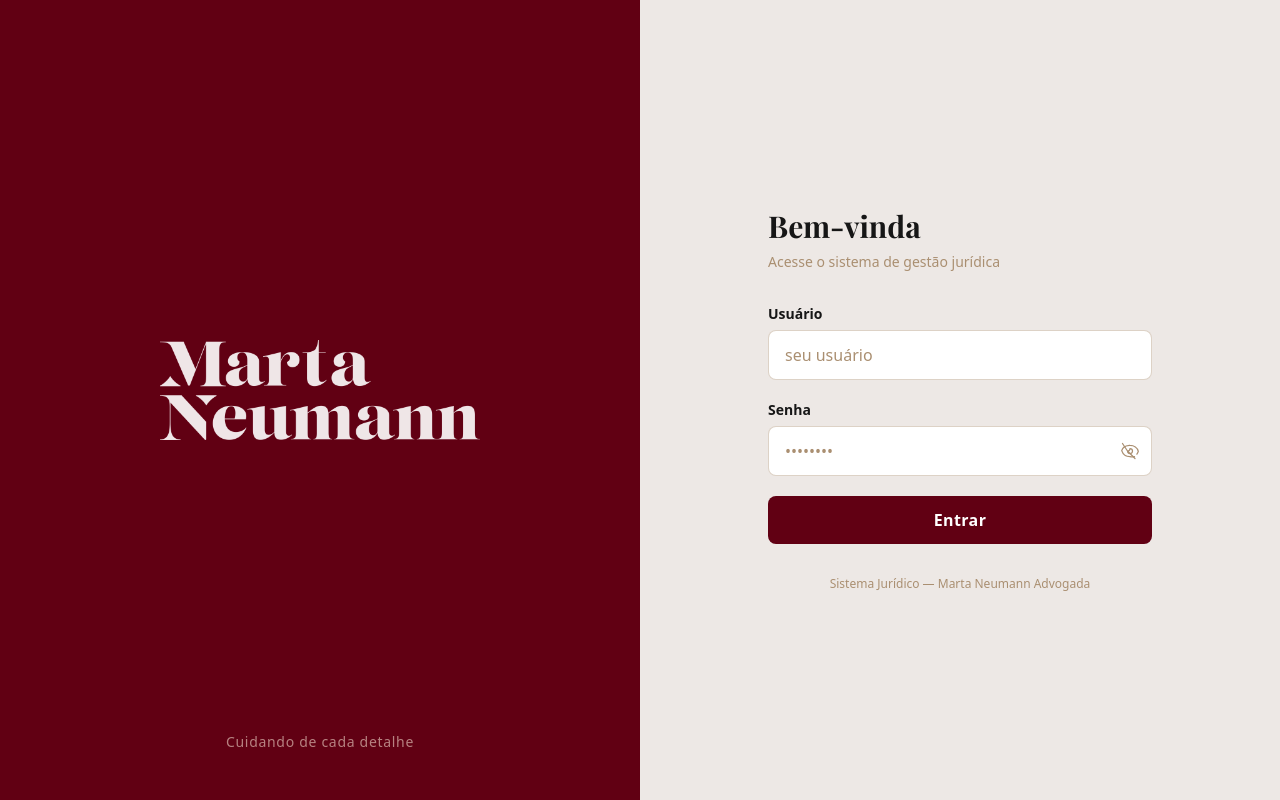
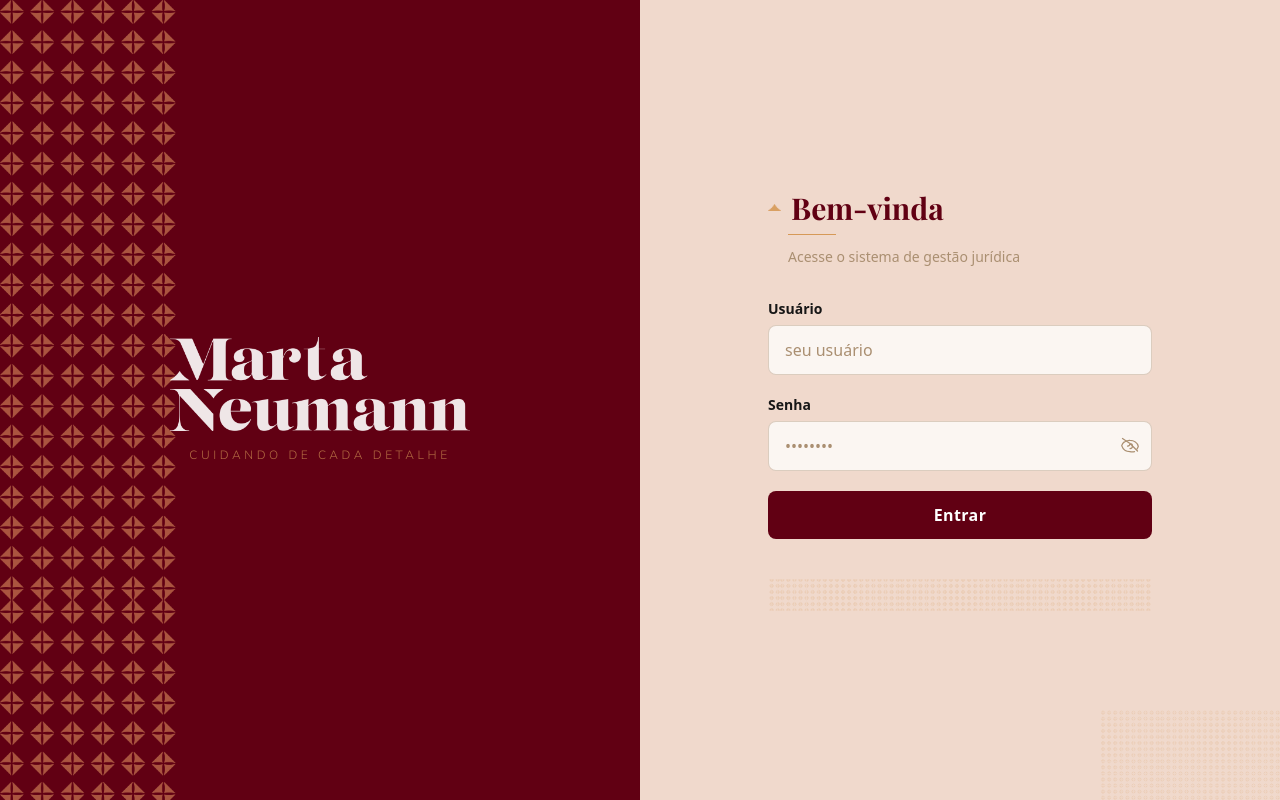
Before and after one commit to souzatotolo/sistema.jur, a Next.js app: page /login in a window 1280 px wide. Both pictures are taken after a click on the button 1136 px from the left and 451 px from the top of the page. Built offline with nearby package versions, Linux system fonts and the light colour scheme.

Commit message:
melhorias nde acordo com o manual de marca

```diff
--- a/src/app/login/page.js
+++ b/src/app/login/page.js
@@ -3,18 +3,50 @@ import React, { useState } from 'react';
 import { useAuth } from '@/hooks/useAuth';
 import Image from 'next/image';
 import Logo from '../../assets/logo.png';
+import BrandArrowPng from '../../assets/brandArrow.png';
+import BrandStarPng from '../../assets/brandStar.png';
 
 const EyeIcon = () => (
-  <svg xmlns="http://www.w3.org/2000/svg" fill="none" viewBox="0 0 24 24" strokeWidth={1.5} stroke="currentColor" className="w-5 h-5">
-    <path strokeLinecap="round" strokeLinejoin="round" d="M2.036 12.322a1.012 1.012 0 0 1 0-.639C3.423 7.51 7.36 4.5 12 4.5c4.638 0 8.573 3.007 9.963 7.173a1.012 1.012 0 0 1 0 .639C20.577 16.49 16.64 19.5 12 19.5c-4.638 0-8.573-3.007-9.963-7.173Z" />
-    <path strokeLinecap="round" strokeLinejoin="round" d="M15 12a3 3 0 1 1-6 0 3 3 0 0 1 6 0Z" />
+  <svg
+    xmlns="http://www.w3.org/2000/svg"
+    fill="none"
+    viewBox="0 0 24 24"
+    strokeWidth={1.5}
+    stroke="currentColor"
+    className="w-5 h-5"
+  >
+    <path
+      strokeLinecap="round"
+      strokeLinejoin="round"
+      d="M2.036 12.322a1.012 1.012 0 0 1 0-.639C3.423 7.51 7.36 4.5 12 4.5c4.638 0 8.573 3.007 9.963 7.173a1.012 1.012 0 0 1 0 .639C20.577 16.49 16.64 19.5 12 19.5c-4.638 0-8.573-3.007-9.963-7.173Z"
+    />
+    <path
+      strokeLinecap="round"
+      strokeLinejoin="round"
+      d="M15 12a3 3 0 1 1-6 0 3 3 0 0 1 6 0Z"
+    />
   </svg>
 );
 
 const EyeSlashIcon = () => (
-  <svg xmlns="http://www.w3.org/2000/svg" fill="none" viewBox="0 0 24 24" strokeWidth={1.5} stroke="currentColor" className="w-5 h-5">
-    <path strokeLinecap="round" strokeLinejoin="round" d="M3.98 8.223A10.477 10.477 0 0112 5.25c4.78 0 8.846 3.018 9.949 7.178a10.451 10.451 0 01-1.67 3.385m-2.86 2.86A10.45 10.45 0 0112 18.75c-4.638 0-8.573-3.007-9.963-7.173a10.45 10.45 0 012.87-4.314" />
-    <path strokeLinecap="round" strokeLinejoin="round" d="M15 12a3 3 0 01-3 3m0-6a3 3 0 013 3m-6 0a3 3 0 003-3m0 6a3 3 0 01-3-3m0 0l9 9m-9-9L3 3" />
+  <svg
+    xmlns="http://www.w3.org/2000/svg"
+    fill="none"
+    viewBox="0 0 24 24"
+    strokeWidth={1.5}
+    stroke="currentColor"
+    className="w-5 h-5"
+  >
+    <path
+      strokeLinecap="round"
+      strokeLinejoin="round"
+      d="M3.98 8.223A10.477 10.477 0 0112 5.25c4.78 0 8.846 3.018 9.949 7.178a10.451 10.451 0 01-1.67 3.385m-2.86 2.86A10.45 10.45 0 0112 18.75c-4.638 0-8.573-3.007-9.963-7.173a10.45 10.45 0 012.87-4.314"
+    />
+    <path
+      strokeLinecap="round"
+      strokeLinejoin="round"
+      d="M15 12a3 3 0 01-3 3m0-6a3 3 0 013 3m-6 0a3 3 0 003-3m0 0l9 9m-9-9L3 3"
+    />
   </svg>
 );
 
@@ -41,24 +73,52 @@ const LoginForm = () => {
 
   return (
     <div className="min-h-screen flex">
-      {/* Lado esquerdo — branding */}
-      <div className="hidden lg:flex flex-col justify-between w-1/2 bg-[#610013] p-12">
-        <div className="flex items-center justify-center flex-1">
+      {/* ── Painel esquerdo — branding (apenas desktop) ── */}
+      <div className="hidden lg:relative lg:flex w-1/2 bg-[#610013] overflow-hidden">
+        {/* Faixa brandStar — lateral esquerda apenas, como na capa do manual */}
+        <div
+          className="absolute left-0 top-0 bottom-0 pointer-events-none"
+          style={{
+            width: '180px',
+            backgroundImage: `url(${BrandStarPng.src})`,
+            backgroundSize: '600px 600px',
+            backgroundRepeat: 'repeat-y',
+            mixBlendMode: 'screen',
+            opacity: 0.55,
+          }}
+        />
+
+        {/* Conteúdo: logo + tagline juntos, sobre a textura */}
+        <div className="relative flex flex-col justify-center flex-1 items-center px-12 py-14 gap-4">
           <Image
             src={Logo}
             alt="Marta Neumann Advogada"
             className="brightness-0 invert opacity-90"
-            style={{ maxWidth: '320px', width: '100%', height: 'auto' }}
+            style={{ maxWidth: '300px', width: '100%', height: 'auto' }}
             priority
           />
+          <p className="font-sans font-light text-[#D69957]/70 text-xs tracking-[0.3em] uppercase">
+            Cuidando de cada detalhe
+          </p>
         </div>
-        <p className="text-[#F0D9CC]/60 text-sm text-center tracking-wider">
-          Cuidando de cada detalhe
-        </p>
       </div>
 
-      {/* Lado direito — formulário */}
-      <div className="flex-1 flex flex-col justify-center items-center bg-[#EDE8E5] p-8">
+      {/* ── Painel direito — formulário ── */}
+      <div className="flex-1 flex flex-col justify-center items-center bg-[#F0D9CC] p-8 relative overflow-hidden">
+        {/* Decoração de canto — brandStar em baixo à direita */}
+        <div
+          className="absolute bottom-0 right-0 pointer-events-none"
+          style={{
+            width: '180px',
+            height: '90px',
+            backgroundImage: `url(${BrandStarPng.src})`,
+            backgroundSize: '120px 120px',
+            backgroundRepeat: 'repeat',
+            backgroundPosition: 'bottom right',
+            opacity: 0.18,
+          }}
+        />
+
         {/* Logo mobile */}
         <div className="lg:hidden mb-10">
           <Image
@@ -70,12 +130,25 @@ const LoginForm = () => {
         </div>
 
         <div className="w-full max-w-sm">
-          <h1 className="font-display text-3xl font-bold text-[#161616] mb-2">
-            Bem-vinda
-          </h1>
-          <p className="text-[#AA8F71] text-sm mb-8">
-            Acesse o sistema de gestão jurídica
-          </p>
+          {/* Cabeçalho */}
+          <div className="mb-8">
+            <div className="flex items-center gap-2.5 mb-2">
+              <Image
+                src={BrandArrowPng}
+                alt=""
+                width={13}
+                height={10}
+                style={{ opacity: 0.9 }}
+              />
+              <h1 className="font-display text-3xl font-bold text-[#610013]">
+                Bem-vinda
+              </h1>
+            </div>
+            <div className="h-px w-12 bg-[#D69957] ml-5 mb-3" />
+            <p className="text-[#AA8F71] text-sm ml-5">
+              Acesse o sistema de gestão jurídica
+            </p>
+          </div>
 
           <form onSubmit={handleSubmit} className="space-y-5">
             <div>
@@ -87,7 +160,7 @@ const LoginForm = () => {
                 required
                 value={username}
                 onChange={(e) => setUsername(e.target.value)}
-                className="w-full px-4 py-3 bg-white border border-[#AA8F71]/40 rounded-lg text-[#161616] placeholder-[#AA8F71] focus:outline-none focus:border-[#610013] focus:ring-1 focus:ring-[#610013] transition-colors"
+                className="w-full px-4 py-3 bg-white/75 border border-[#AA8F71]/40 rounded-lg text-[#161616] placeholder-[#AA8F71] focus:outline-none focus:border-[#610013] focus:ring-1 focus:ring-[#610013] transition-colors"
                 placeholder="seu usuário"
               />
             </div>
@@ -102,7 +175,7 @@ const LoginForm = () => {
                   required
                   value={password}
                   onChange={(e) => setPassword(e.target.value)}
-                  className="w-full px-4 py-3 bg-white border border-[#AA8F71]/40 rounded-lg text-[#161616] placeholder-[#AA8F71] focus:outline-none focus:border-[#610013] focus:ring-1 focus:ring-[#610013] transition-colors pr-11"
+                  className="w-full px-4 py-3 bg-white/75 border border-[#AA8F71]/40 rounded-lg text-[#161616] placeholder-[#AA8F71] focus:outline-none focus:border-[#610013] focus:ring-1 focus:ring-[#610013] transition-colors pr-11"
                   placeholder="••••••••"
                 />
                 <button
@@ -130,9 +203,18 @@ const LoginForm = () => {
             </button>
           </form>
 
-          <p className="text-xs text-[#AA8F71] text-center mt-8">
-            Sistema Jurídico — Marta Neumann Advogada
-          </p>
+          {/* Faixa decorativa inferior — brandStar */}
+          <div
+            className="mt-10"
+            style={{
+              height: '32px',
+              backgroundImage: `url(${BrandStarPng.src})`,
+              backgroundSize: '120px 120px',
+              backgroundRepeat: 'repeat-x',
+              backgroundPosition: 'center',
+              opacity: 0.22,
+            }}
+          />
         </div>
       </div>
     </div>
--- a/src/components/Sidebar.js
+++ b/src/components/Sidebar.js
@@ -1,6 +1,7 @@
 'use client';
 import React from 'react';
 import logo from '../assets/logo.png';
+import BrandStarPng from '../assets/brandStar.png';
 import Image from 'next/image';
 import Link from 'next/link';
 import { MdOutlineDocumentScanner, MdArchive } from 'react-icons/md';
@@ -45,7 +46,7 @@ const Sidebar = ({ current, onLogout }) => (
   <div className="w-64 h-screen fixed bg-[#610013] text-white p-5 flex flex-col justify-between">
     <div>
       {/* Logo */}
-      <div className="mb-8 pb-6 border-b border-[#D69957]/30 flex items-center justify-center">
+      <div className="mb-8 flex flex-col items-center gap-3">
         <Image
           src={logo}
           alt="Marta Neumann Advogada"
@@ -78,7 +79,20 @@ const Sidebar = ({ current, onLogout }) => (
     </div>
 
     {/* Rodapé */}
-    <div className="border-t border-[#D69957]/30 pt-4 space-y-3">
+    <div className="space-y-3">
+      {/* Faixa brandStar acima do botão de sair */}
+      <div
+        className="w-full"
+        style={{
+          height: '55px',
+          backgroundImage: `url(${BrandStarPng.src})`,
+          backgroundSize: '500px 500px',
+          backgroundRepeat: 'no-repeat',
+          backgroundPosition: 'left',
+          mixBlendMode: 'screen',
+          opacity: 0.35,
+        }}
+      />
       <NavItem
         icon={<LogoutIcon />}
         label="Sair"
@@ -92,14 +106,22 @@ const Sidebar = ({ current, onLogout }) => (
   </div>
 );
 
-const NavItem = ({ icon, label, href, isActive, onClick, isLogout = false }) => {
-  const base = 'flex items-center gap-3 px-3 py-2.5 rounded-lg text-sm font-medium transition-all duration-200';
+const NavItem = ({
+  icon,
+  label,
+  href,
+  isActive,
+  onClick,
+  isLogout = false,
+}) => {
+  const base =
+    'flex items-center gap-3 px-3 py-2.5 rounded-lg text-sm font-medium transition-all duration-200';
 
   const classes = isActive
     ? `${base} bg-[#D69957] text-[#161616]`
     : isLogout
-    ? `${base} text-[#F0D9CC]/60 hover:bg-white/10 hover:text-white`
-    : `${base} text-[#F0D9CC]/80 hover:bg-white/10 hover:text-white`;
+      ? `${base} text-[#F0D9CC]/60 hover:bg-white/10 hover:text-white`
+      : `${base} text-[#F0D9CC]/80 hover:bg-white/10 hover:text-white`;
 
   if (href) {
     return (
```
Also changed, not shown: src/assets/brandArrow.png (added), src/assets/brandStar.png (added).
